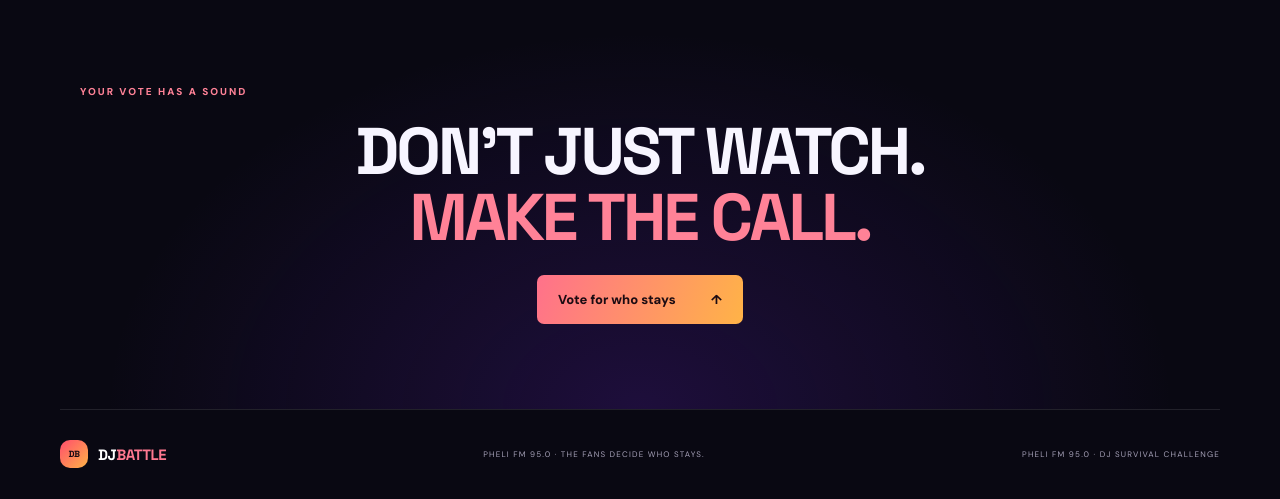
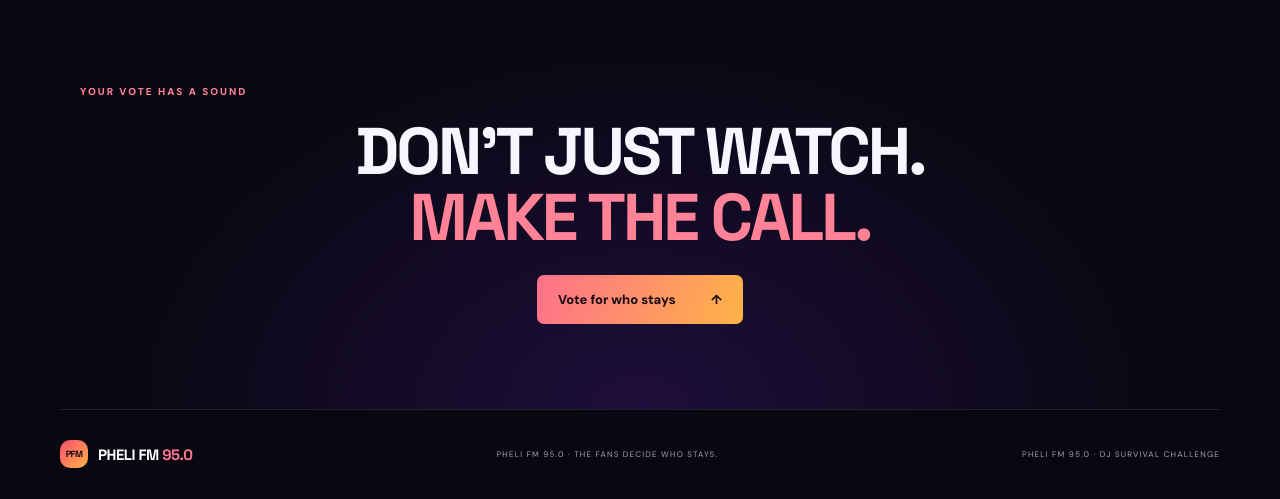
Before and after one commit to ThembelaniProject/voting, a Django app: template templates/index.html in a window 1280 px wide; the page is wider, and only the part inside the window is pictured. Shown: the part 2384-2883 px from the top of that part. Run offline with Django 5.2, Linux system fonts and the light colour scheme; the template is opened without the code that fills it, so the values that code supplies are empty.

Commit message:
Apply Pheli FM branding to footer logo

```diff
--- a/templates/index.html
+++ b/templates/index.html
@@ -42,6 +42,6 @@
     <section class="leader-section wrap" id="leaderboard"><div><div class="eyebrow">THE ROAD TO THE TOP</div><h2>PHELI FM <em>LEADERBOARD</em></h2><p>Every week is another chance to prove who owns the decks.</p></div><div class="leader-card"><div class="leader-row"><span class="rank">01</span><span class="leader-name">DJ THUKZIN <small>WEEK 01 · CURRENT LEADER</small></span><strong id="leader-one">1,250</strong></div><div class="leader-row"><span class="rank">02</span><span class="leader-name">DJ MAPHO <small>WEEK 01 · CHALLENGER</small></span><strong id="leader-two">750</strong></div></div></section>
     <section class="final-cta wrap"><div class="eyebrow">YOUR VOTE HAS A SOUND</div><h2>DON'T JUST WATCH.<br><em>MAKE THE CALL.</em></h2><a class="primary-btn" href="#battle">Vote for who stays <span>↑</span></a></section>
   </main>
-  <footer class="site-footer wrap"><a class="brand" href="#top"><span class="brand-mark">DB</span><span>DJ<span class="brand-accent">BATTLE</span></span></a><span>PHELI FM 95.0 · THE FANS DECIDE WHO STAYS.</span><span>PHELI FM 95.0 · DJ SURVIVAL CHALLENGE</span></footer>
+  <footer class="site-footer wrap"><a class="brand" href="#top"><span class="brand-mark">PFM</span><span>PHELI FM <span class="brand-accent">95.0</span></span></a><span>PHELI FM 95.0 · THE FANS DECIDE WHO STAYS.</span><span>PHELI FM 95.0 · DJ SURVIVAL CHALLENGE</span></footer>
   <script src="{% static 'js/voting.js' %}"></script>
 </body></html>
```
